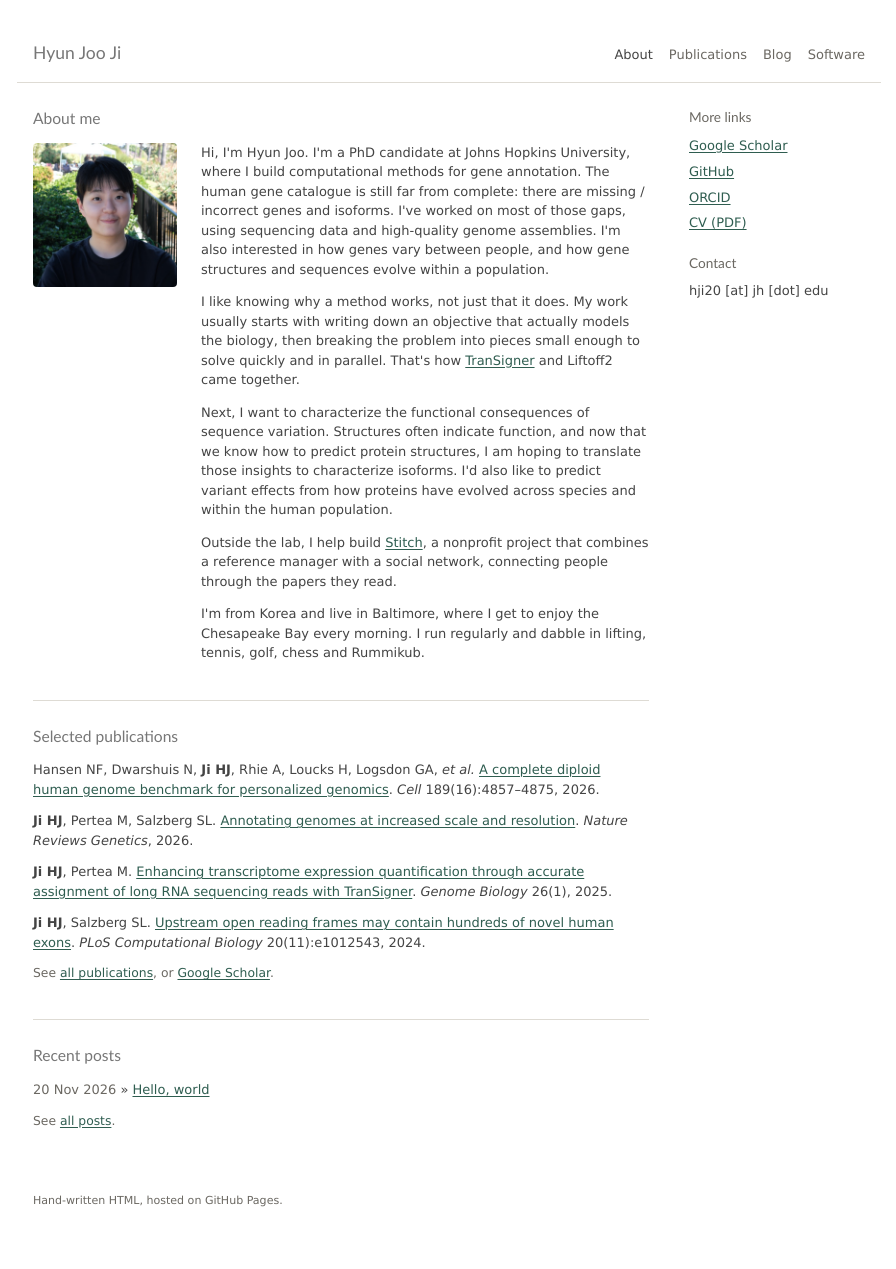
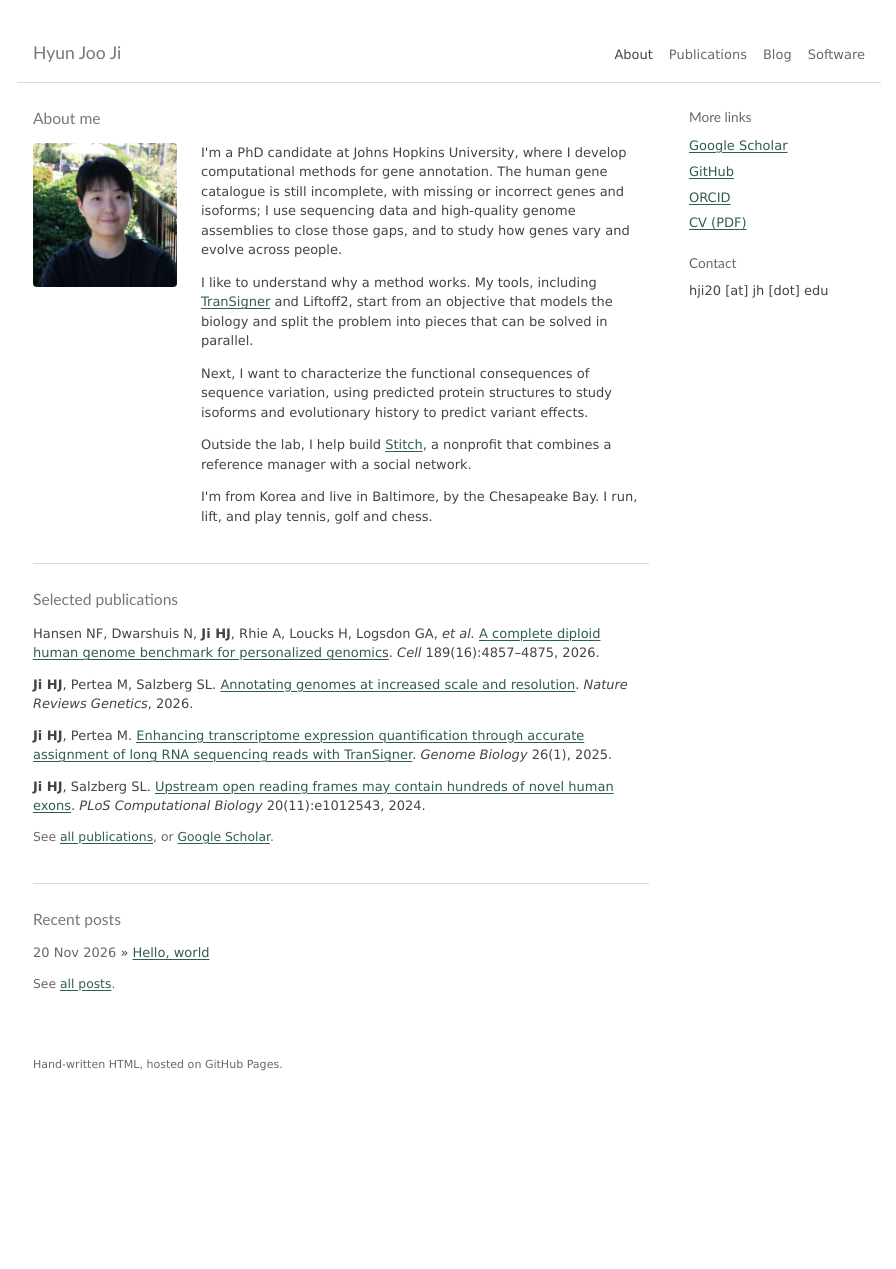
Before and after one commit to haydenji0731/haydenji0731.github.io, a Jekyll site: the page built from index.html, in a window 1280 px wide. Shown: the whole page, without its empty margins (191-1087 px from the left). Built offline with Jekyll 4.4.1, drawn with Linux system fonts in a browser that asks for light colours; after the commit the page ends 1133 px from its top, so only the background shows below that.

Commit message:
update About

```diff
--- a/index.html
+++ b/index.html
@@ -7,35 +7,29 @@ layout: default
       <img src="images/headshot.jpg" alt="Hyun Joo Ji" width="600" height="600">
       <div>
         <p>
-          Hi, I'm Hyun Joo. I'm a PhD candidate at Johns Hopkins University, where I build
-          computational methods for gene annotation. The human gene catalogue is still far
-          from complete: there are missing / incorrect genes and isoforms. I've worked on
-          most of those gaps, using sequencing data and high-quality genome assemblies.
-          I'm also interested in how genes vary between people, and how gene structures
-          and sequences evolve within a population.
+          I'm a PhD candidate at Johns Hopkins University, where I develop computational
+          methods for gene annotation. The human gene catalogue is still incomplete, with
+          missing or incorrect genes and isoforms; I use sequencing data and high-quality genome
+          assemblies to close those gaps, and to study how genes vary and evolve across people.
         </p>
         <p>
-          I like knowing why a method works, not just that it does. My work usually
-          starts with writing down an objective that actually models the biology, then breaking
-          the problem into pieces small enough to solve quickly and in parallel. That's how
-          <a href="https://doi.org/10.1186/s13059-025-03723-2">TranSigner</a> and Liftoff2 came
-          together.
+          I like to understand why a method works. My tools, including
+          <a href="https://doi.org/10.1186/s13059-025-03723-2">TranSigner</a> and Liftoff2,
+          start from an objective that models the biology and split the problem into pieces
+          that can be solved in parallel.
         </p>
         <p>
-          Next, I want to characterize the functional consequences of sequence variation.
-          Structures often indicate function, and now that we know how to predict protein structures,
-          I am hoping to translate those insights to characterize isoforms. I'd also like
-          to predict variant effects from how proteins have evolved across species and
-          within the human population.
+          Next, I want to characterize the functional consequences of sequence variation, using
+          predicted protein structures to study isoforms and evolutionary history to predict
+          variant effects.
         </p>
         <p>
           Outside the lab, I help build <a href="https://thestitch.io/">Stitch</a>, a nonprofit
-          project that combines a reference manager with a social network, connecting people
-          through the papers they read.
+          that combines a reference manager with a social network.
         </p>
         <p>
-          I'm from Korea and live in Baltimore, where I get to enjoy the Chesapeake Bay every
-          morning. I run regularly and dabble in lifting, tennis, golf, chess and Rummikub.
+          I'm from Korea and live in Baltimore, by the Chesapeake Bay. I run, lift, and play
+          tennis, golf and chess.
         </p>
       </div>
       </div>
```
